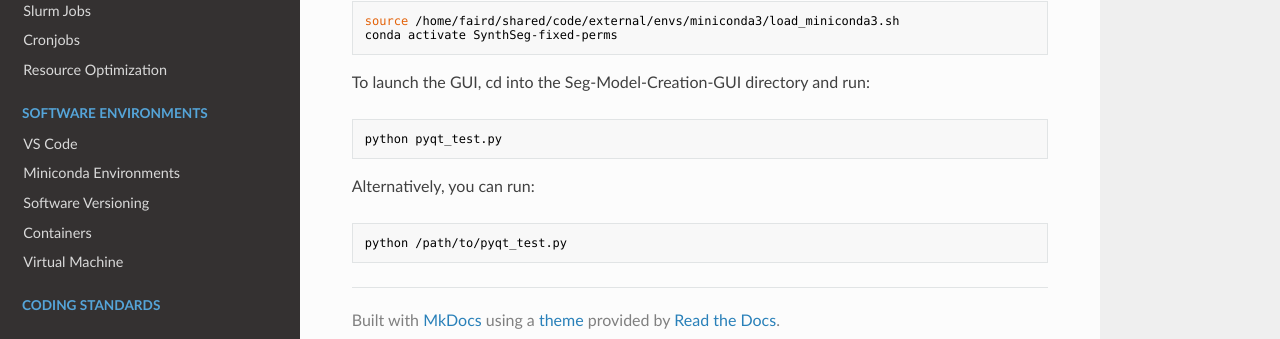
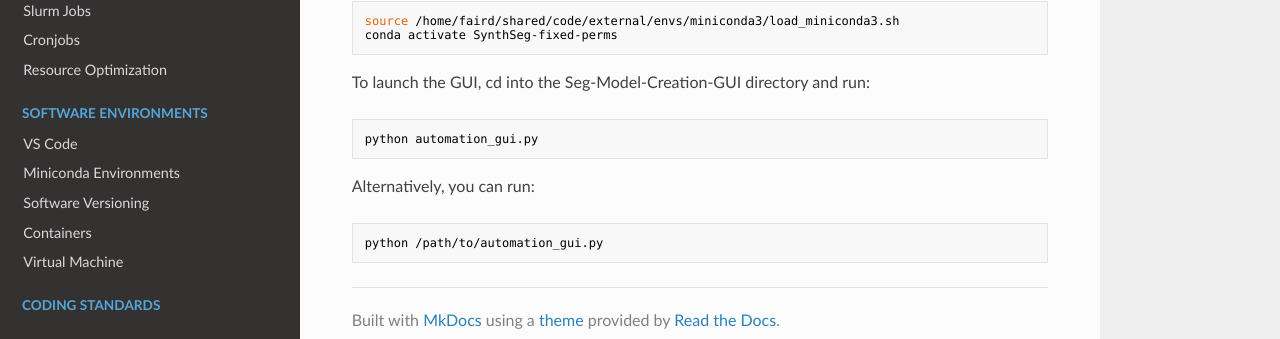
Before and after one commit to DCAN-Labs/cdni-brain, an MkDocs documentation site: the page built from docs/automation_training_interface.md, in a window 1280 px wide and 900 px high, scrolled down 1771 px. Shown: the part 543-882 px from the top of the window. Built offline with MkDocs 1.6.1, drawn with Linux system fonts in a browser that asks for light colours; nearby versions of some CDN libraries.

Commit message:
Updated typos

````diff
--- a/docs/automation_training_interface.md
+++ b/docs/automation_training_interface.md
@@ -77,9 +77,9 @@ To launch the GUI, cd into the Seg-Model-Creation-GUI directory and run:
 
 
 ```bash
-python pyqt_test.py
+python automation_gui.py
 ```
 Alternatively, you can run:
 ```bash
-python /path/to/pyqt_test.py
+python /path/to/automation_gui.py
 ```
````
